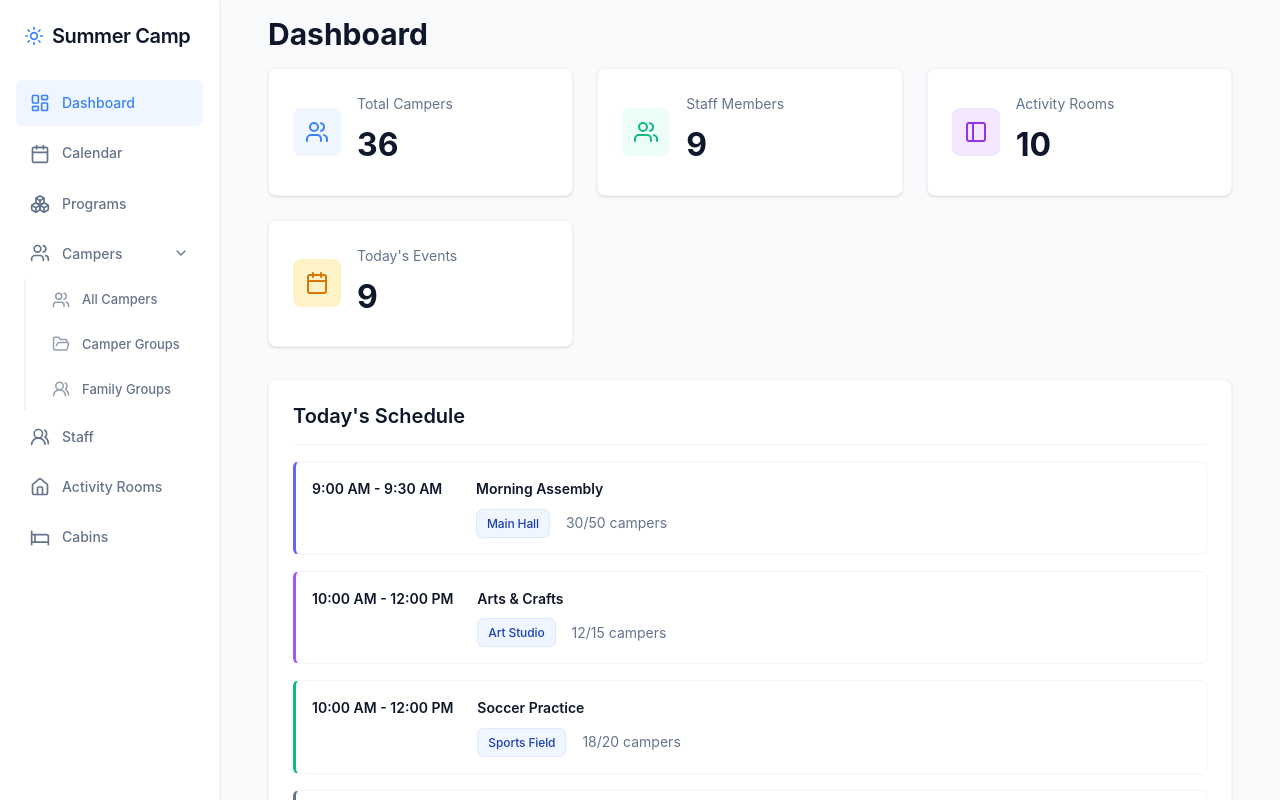
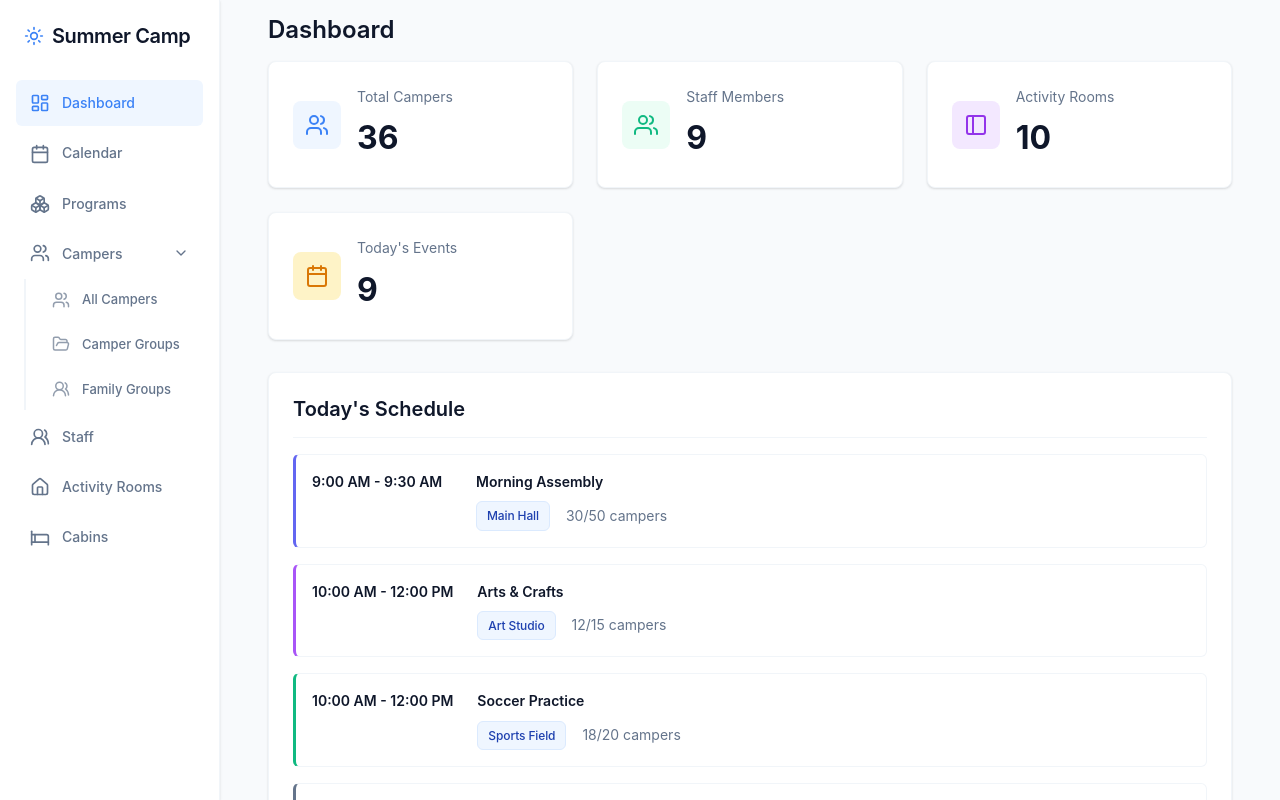
Before and after one commit to TomB30/camp-manager, a Vue app: page / in a window 1280 px wide. Shown: the top 800 px of the page. Built offline with nearby package versions, Linux system fonts and the light colour scheme.

Commit message:
small change in the header

```diff
--- a/src/components/ViewHeader.vue
+++ b/src/components/ViewHeader.vue
@@ -60,8 +60,6 @@ export default defineComponent({
 
 .view-header h2 {
   margin: 0;
-  font-size: 1.875rem;
-  font-weight: 700;
   color: var(--text-primary);
 }
 
```
